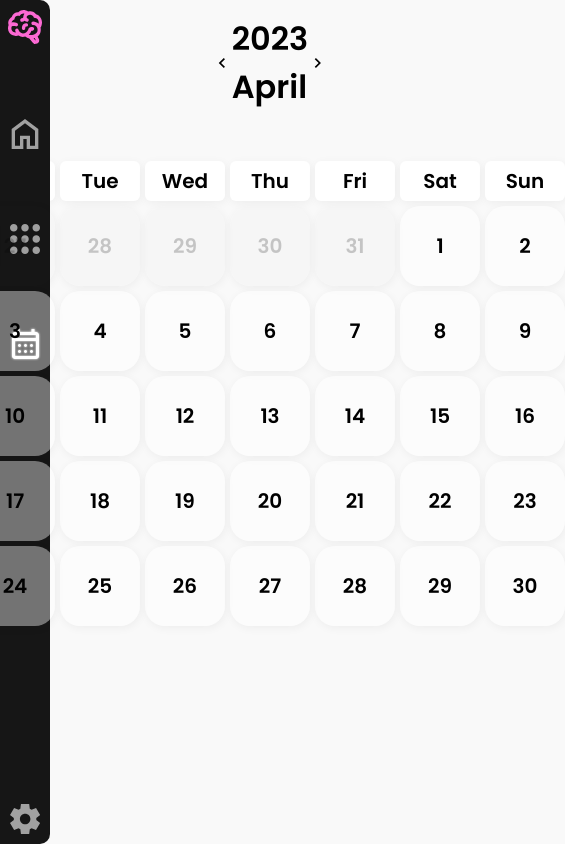
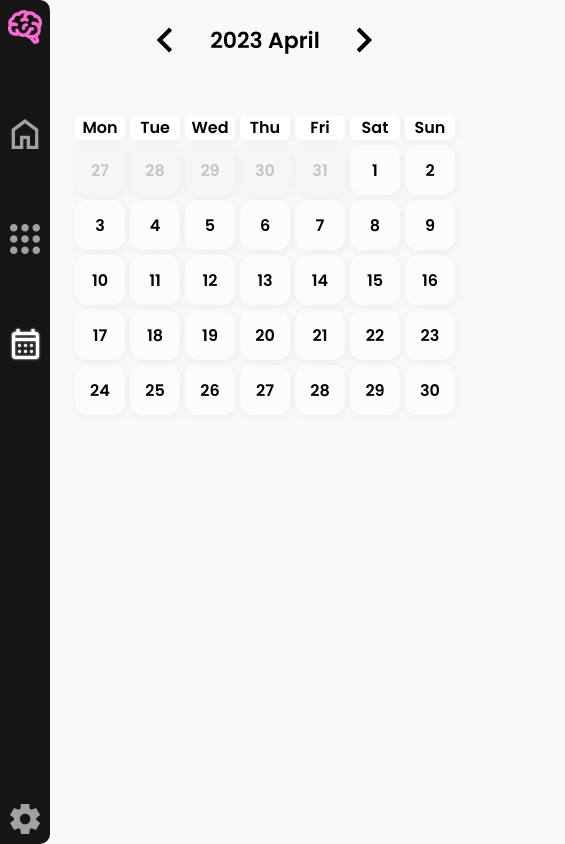
Before and after one commit to ProfVHS/second-mind, a React (Vite) app: page /calendar in a window 390 px wide. Shown: the whole page, 565 px wide, since content can reach past the window. Built offline with nearby package versions, Linux system fonts and the light colour scheme.

Commit message:
media query for calendar page

```diff
--- a/src/css/App.css
+++ b/src/css/App.css
@@ -384,7 +384,7 @@ body {
   -webkit-user-select: none;
      -moz-user-select: none;
           user-select: none;
-  width: 30%;
+  width: 300px;
   display: flex;
   align-items: center;
   justify-content: space-between;
@@ -447,6 +447,22 @@ body {
   background-color: #fc69d3;
   border-radius: 50%;
 }
+@media only screen and (max-width: 767px) {
+  .calendar_date {
+    font-size: 22px;
+    width: 250px;
+  }
+  .calendar_dayname {
+    height: 25px;
+    width: 50px;
+    font-size: 16px;
+  }
+  .calendar_day {
+    height: 50px;
+    width: 50px;
+    font-size: 16px;
+  }
+}
 
 .setting {
   background-color: #fff;
--- a/src/scss/App.scss
+++ b/src/scss/App.scss
@@ -456,7 +456,7 @@ body {
     font-size: 32px;
     margin-bottom: 50px;
     user-select: none;
-    width: 30%;
+    width: 300px;
 
     display: flex;
     align-items: center;
@@ -532,6 +532,24 @@ body {
       border-radius: 50%;
     }
   }
+
+  @media only screen and (max-width: 767px) {
+    &_date {
+      font-size: 22px;
+      width: 250px;
+    }
+    &_dayname {
+      height: 25px;
+      width: 50px;
+      font-size: 16px;
+    }
+    &_day {
+      height: 50px;
+      width: 50px;
+
+      font-size: 16px;
+    }
+  }
 }
 .setting {
   background-color: #fff;
```
Also changed, not shown: 1 other file (tests, documents, lock files or other folders).
